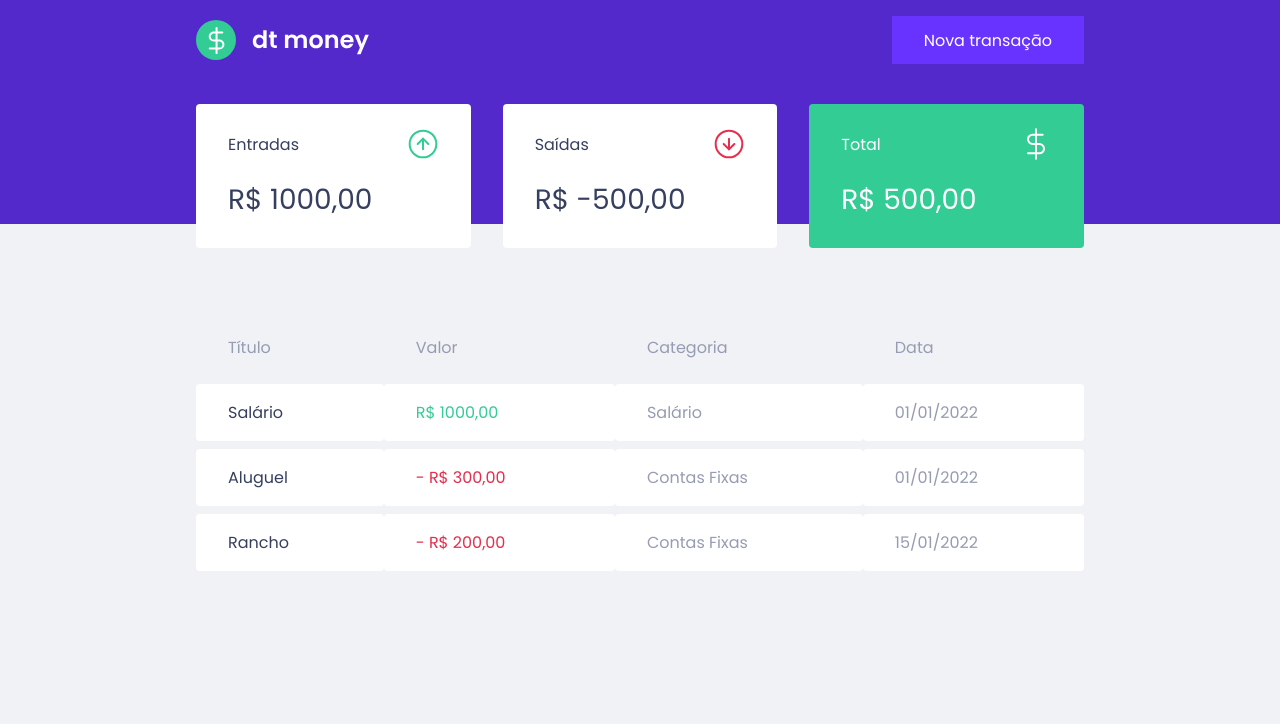
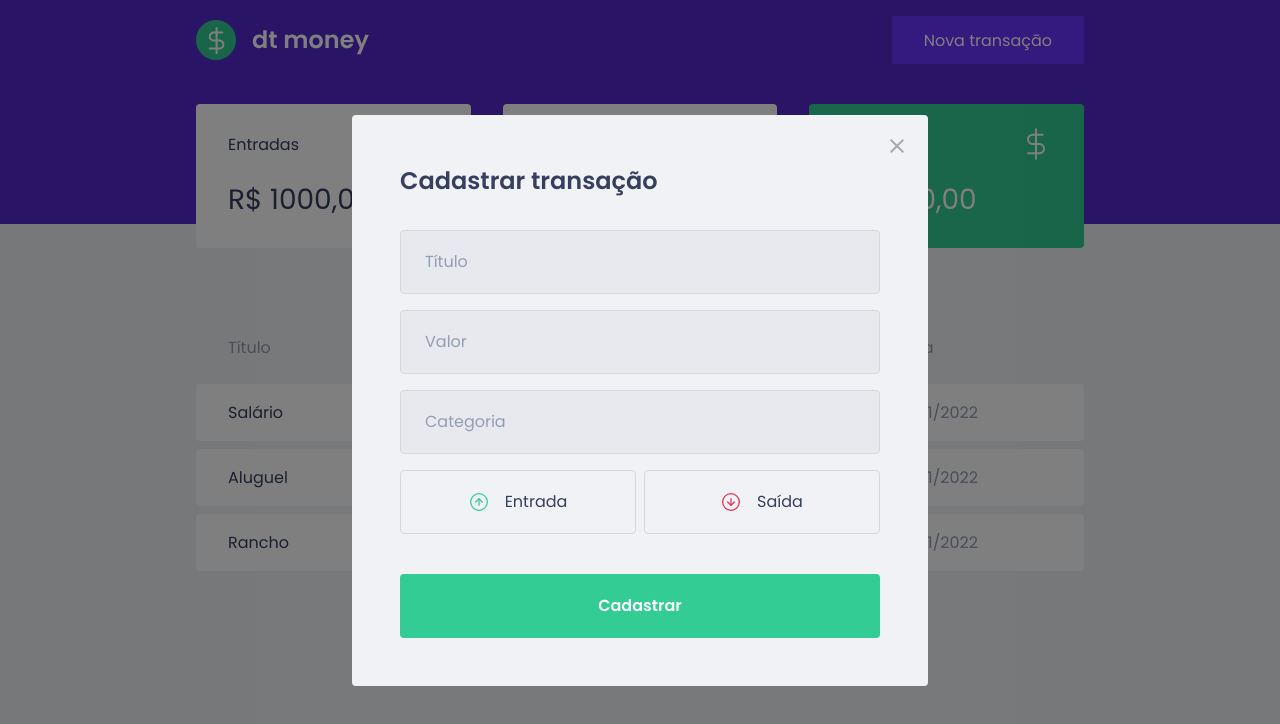
Before and after one commit to kauefranc/dtmoney, a React (Create React App) app: page / in a window 1280 px wide. Both pictures are taken after a click on the button "Nova transaçāo". Shown: the top 724 px of the page. Built offline with nearby package versions, Linux system fonts and the light colour scheme; no server answers; what miragejs would draw is missing.

Commit message:
adicionando modal

```diff
--- a/package.json
+++ b/package.json
@@ -7,6 +7,7 @@
     "miragejs": "^0.1.43",
     "react": "^17.0.2",
     "react-dom": "^17.0.2",
+    "react-modal": "^3.14.4",
     "react-scripts": "5.0.0",
     "styled-components": "^5.3.3",
     "web-vitals": "^2.1.0"
@@ -19,6 +20,7 @@
     "@types/node": "^16.7.13",
     "@types/react": "^17.0.20",
     "@types/react-dom": "^17.0.9",
+    "@types/react-modal": "^3.13.1",
     "@types/styled-components": "^5.1.24",
     "typescript": "^4.4.2"
   },
--- a/src/App.tsx
+++ b/src/App.tsx
@@ -1,12 +1,30 @@
+import { useState } from "react";
 import { Dashboard } from "./components/Dashboard";
 import { Header } from "./components/Header";
+import Modal from 'react-modal'
 import { GlobalStyle } from "./styles/global";
+import { NewTransactionModal } from "./components/NewTransactionModal";
+
+Modal.setAppElement('#root');
 
 export function App() {
+
+  const [isNewTransactionModalOpen, setIsNewTransactionModalOpen] = useState(false);
+
+  function handleOpenNewTransactionModal (){
+      setIsNewTransactionModalOpen(true);
+  }
+
+  function handleCloseNewTransactionModal (){
+      setIsNewTransactionModalOpen(false);
+  }
+
   return (
     <>
-        <Header/>
+        <Header onOpenNewTransactionModal={handleOpenNewTransactionModal}/>
         <Dashboard/>
+        <NewTransactionModal isOpen={isNewTransactionModalOpen} onRequestClose={handleCloseNewTransactionModal}/>
+
         <GlobalStyle/>
     </>
   );
--- a/src/components/Header/index.tsx
+++ b/src/components/Header/index.tsx
@@ -1,13 +1,19 @@
+import { useState } from "react"
 import logo from "../../assets/logo.svg"
 
 import { Container, Content } from "./style"
 
-export function Header() {
+interface HeaderProps {
+    onOpenNewTransactionModal: () => void;
+}
+
+export function Header({onOpenNewTransactionModal} : HeaderProps) {
+
     return (
         <Container>
             <Content>
                 <img src={logo} alt="dt money"/>
-                <button type="button">
+                <button type="button" onClick={onOpenNewTransactionModal}>
                     Nova transaçāo
                 </button>
             </Content>
--- /dev/null
+++ b/src/components/NewTransactionModal/index.tsx
@@ -0,0 +1,55 @@
+import { useState } from 'react';
+import Modal from 'react-modal'
+
+import { Container, TransactionTypeContainer } from './styles';
+import incomeImg from '../../assets/income.svg'
+import outcomeImg from '../../assets/outcome.svg'
+import closeImg from '../../assets/close.svg'
+
+
+interface INewTransactionModalProps {
+    isOpen: boolean;
+    onRequestClose: () => void
+}
+
+export function NewTransactionModal({isOpen, onRequestClose} : INewTransactionModalProps){
+
+    const [type, setType] = useState('deposit');
+
+    return(
+        <Modal
+            isOpen={isOpen}
+            onRequestClose={onRequestClose}
+            overlayClassName='react-modal-overlay'
+            className='react-modal-content'
+        >
+
+        <button type='button' onClick={onRequestClose} className='react-modal-close'>
+            <img src={closeImg} alt="Fechar Modal" />
+        </button>
+
+        <Container>
+            <h2>Cadastrar transação</h2>
+
+            <input type="text" placeholder='Título'/>
+            <input type="text" placeholder='Valor'/>
+            <input type="text" placeholder='Categoria'/>
+
+            <TransactionTypeContainer>
+                <button type='button'>
+                    <img src={incomeImg} alt="Entrada" />
+                    <span>Entrada</span>
+                </button>
+
+                <button type='button'>
+                    <img src={outcomeImg} alt="Saída" />
+                    <span>Saída</span>
+                </button>
+            </TransactionTypeContainer>
+
+            <button type="submit">Cadastrar</button>
+
+        </Container>
+        </Modal>
+    );
+}
--- /dev/null
+++ b/src/components/NewTransactionModal/styles.ts
@@ -0,0 +1,89 @@
+import styled from "styled-components";
+
+
+export const Container = styled.form`
+    h2 {
+        color: var(--text-title);
+        font-size: 1.5rem;
+        margin-bottom: 2rem;
+    }
+
+    input {
+        width: 100%;
+        padding: 0 1.5rem;
+        height: 4rem;
+        border-radius: .25rem;
+
+        border: 1px solid #d7d7d7;
+        background: #e7e9ee;
+
+        font-weight: 400;
+        font-size: 1rem;
+
+        &::placeholder {
+            color: var(--text-body);
+        }
+
+        & + input {
+            margin-top: 1rem;
+        }
+    }
+
+    button[type = "submit"]{
+        width: 100%;
+        padding: 0 1.5rem;
+        height: 4rem;
+        background: var(--green);
+        color: #fff;
+        border-radius: .25rem;
+        border: 0;
+
+        font-size: 1rem;
+        font-weight: 600;
+        margin-top: 1.5rem;
+
+        transition: filter 0.2s;
+
+        &:hover{
+            filter: brightness(0.9)
+        }
+
+    }
+`
+
+export const TransactionTypeContainer = styled.div`
+    margin: 1rem 0;
+    display: grid;
+    grid-template-columns: 1fr 1fr;
+    gap: 0.5rem;
+
+    button{
+        height: 4rem;
+        border: 1px solid #d7d7d7;
+        border-radius: 0.25rem;
+
+        background: transparent;
+        display: flex;
+        align-items: center;
+        justify-content: center;
+
+        transition: all ease 0.5;
+
+        &:hover{
+            border-color: #aaa;
+        }
+
+        img {
+            width: 20px;
+            height: 20px;
+        }
+
+        span{
+            margin-left: 1rem;
+            display: inline-block;
+            font-size: 1rem;
+            color: var(--text-title);
+        }
+
+    }
+`
--- a/src/styles/global.ts
+++ b/src/styles/global.ts
@@ -51,4 +51,42 @@
       opacity: 0.6;
       cursor: not-allowed;
     }
+
+    .react-modal-overlay{
+      background: rgba(0,0,0, .5);
+
+      position: fixed;
+      top: 0;
+      bottom: 0;
+      left: 0;
+      right: 0;
+
+      display: flex;
+      align-items: center;
+      justify-content: center;
+    }
+
+    .react-modal-content{
+      width: 100%;
+      max-width: 576px;
+      background: var(--background);
+      padding: 3rem;
+
+      position: relative;
+      border-radius: .25rem;
+    }
+
+    .react-modal-close{
+      position: absolute;
+      right: 1.5rem;
+      top: 1.5rem;
+      border: 0;
+      background: transparent;
+
+      transition: filter 0.2;
+
+      &:hover{
+        filter: brightness(0.6);
+      }
+    }
 `
```
Also changed, not shown: 1 other file (tests, documents, lock files or other folders).
